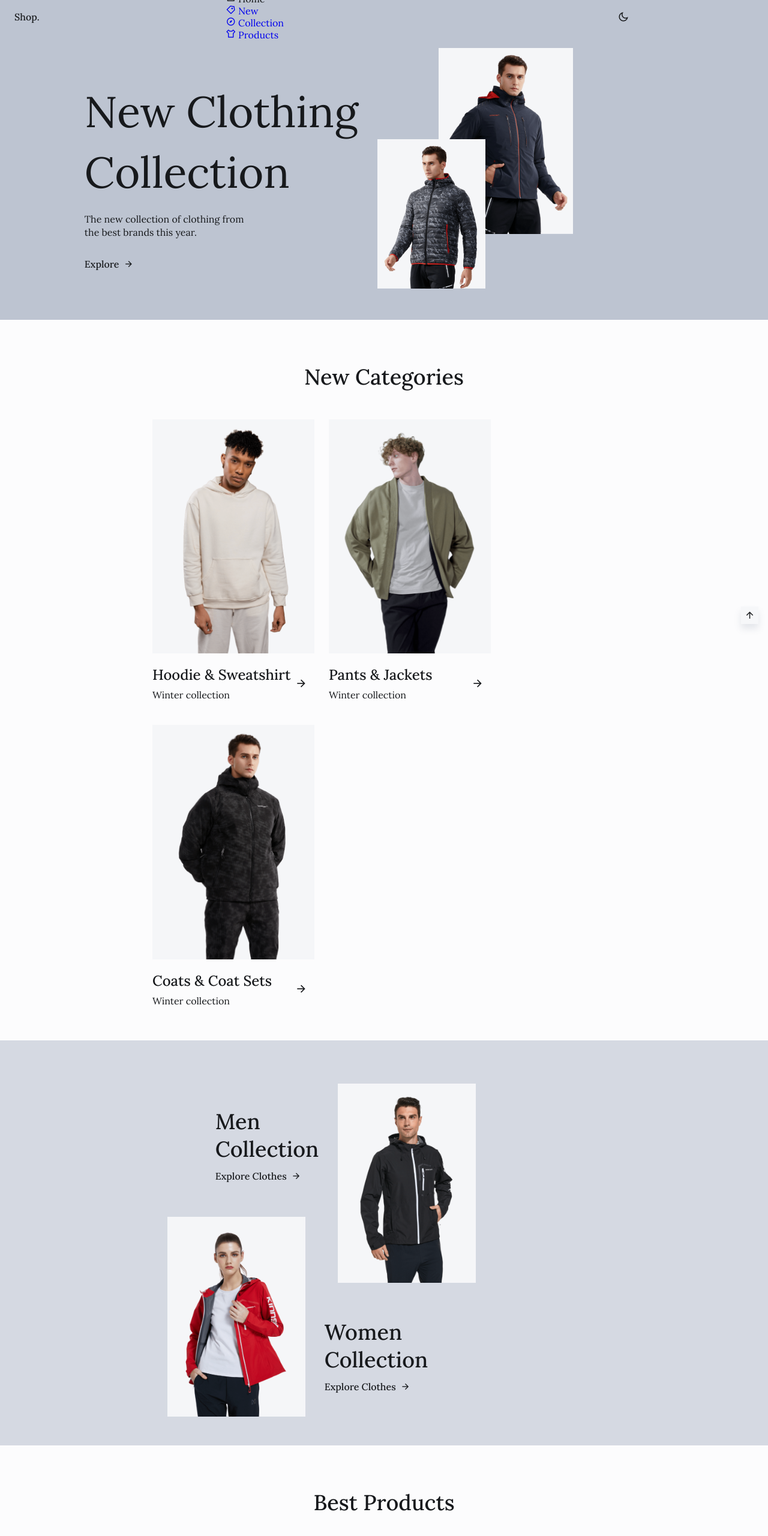
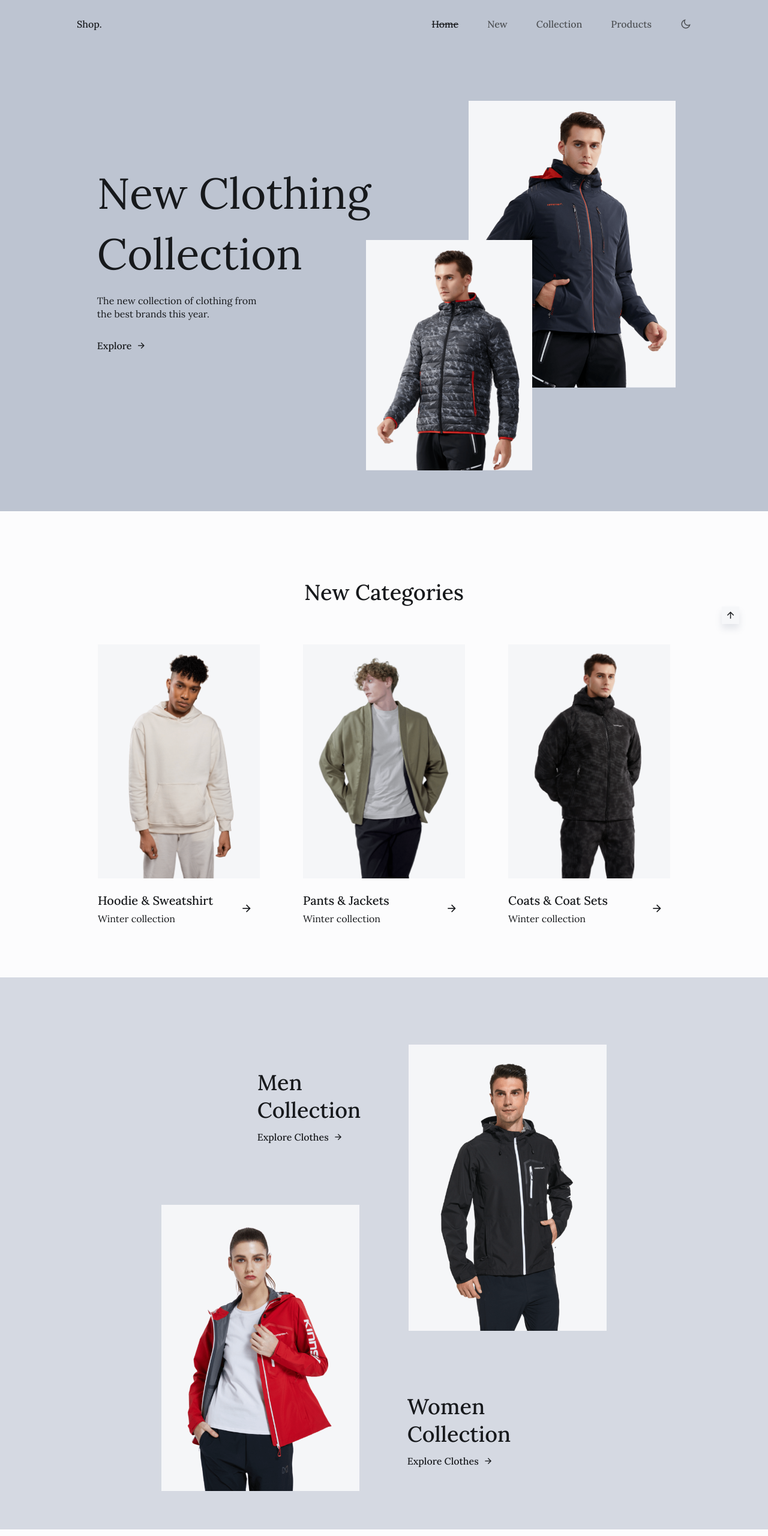
Before and after one commit to triabagus/Clothing, a plain HTML site: page index.html in a window 1280 px wide. Shown: the top 2560 px of the page at 60% size. Drawn offline with nearby package versions, Linux system fonts and the light colour scheme.

Commit message:
Breakpoint: Large devices

```diff
--- a/assets/css/styles.css
+++ b/assets/css/styles.css
@@ -138,6 +138,7 @@ body.dark-theme{
   max-width: 1024px;
   margin-right: 1.5rem;
   margin-left: 1.5rem;
+
 }
 
 .grid {
@@ -666,7 +667,137 @@ body.dark-theme{
 }
 
 /* For large devices */
+@media screen and (min-width: 1023px){
+  .container{
+    margin: 0 auto;
+  }
 
+  .section{
+    padding: 7rem 0 1rem;
+  }
+  .section__title{
+    margin-bottom: 4rem;
+  }
+
+  .nav{
+    height: calc(var(--header-height) + 1.5rem);
+  }
+  .nav__menu{
+    width: initial;
+    margin-left: auto;
+  }
+  .nav__list{
+    display: flex;
+    column-gap: 3rem;
+  }
+  .nav__link{
+    color: var(--text-color);
+    font-weight: var(--font-medium);
+    transition: .3s;
+  }
+  .nav__link i{
+    display: none;
+  }
+  .nav__link:hover{
+    color: var(--title-color);
+  }
+
+  .active-link{
+    color: var(--title-color);
+    text-decoration: line-through;
+  }
+
+  .change-theme{
+    margin-left: 3rem;
+    color: var(--text-color);
+  }
+
+  .dark-theme .nav__menu{
+    background: transparent;
+    box-shadow: none;
+  }
+
+  .products__container{
+    width: 954px;
+  }
+
+  .footer__content{
+    grid-template-columns: repeat(4, max-content);
+    column-gap: 5.5rem;
+  }
+  .footer__link{
+    font-size: var(--normal-font-size);
+  }
+  .footer__info{
+    padding-bottom: 2rem;
+    row-gap: 1rem;
+  }
+}
+
+@media screen and (min-width: 1124px){
+  .home__container{
+    padding: 10rem 0 3rem;
+    column-gap: 0;
+  }
+  .home__images{
+    width: 500px;
+    margin-top: 8rem;
+    transform: translate(-1rem);
+  }
+  .home__images img:nth-child(1){
+    width: 345px;
+    top: -14.5rem;
+  }
+  .home__images img:nth-child(2){
+    width: 277px;
+  }
+
+  .new__container{
+    grid-template-columns: repeat(3, max-content);
+    padding-bottom: 4.5rem;
+    gap: 4.5rem;
+  }
+  .new__img{
+    margin-bottom: 1.25rem;
+  }
+  .new__title{
+    font-size: var(--h3-font-size);
+  }
+
+  .collection__container{
+    height: 760px;
+    margin-bottom: 2rem;
+  }
+  .collection__explore:nth-child(1){
+    grid-template-columns: max-content 330px;
+    margin-left: 10rem;
+  }
+  .collection__explore:nth-child(2){
+    grid-template-columns: 330px max-content;
+    margin-right: 10rem;
+  }
+  .collection__explore{
+    column-gap: 5rem;
+  }
+
+  .products__container{
+    padding-bottom: 7rem;
+  }
+
+  .brand__container{
+    column-gap: 5.5rem;
+  }
+  .brand__img{
+    width: 140px;
+  }
+
+  .scrollup{
+    right: 3rem;
+  }
+  .show-scroll{
+    bottom: 3rem;
+  }
+}
 
 /* For 2K resolutions (2048 x 1152, 2048 x 1536) */
 
```
